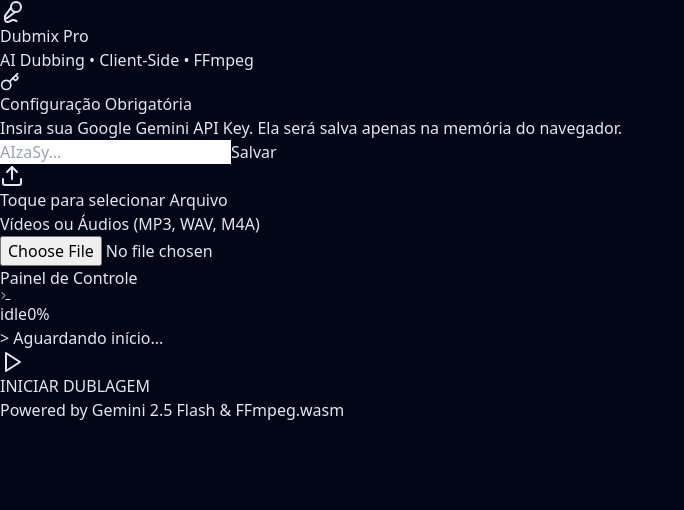
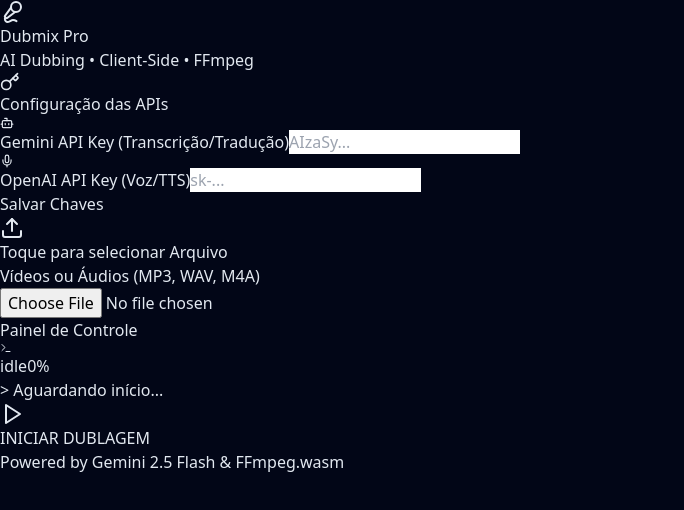
Before and after one commit to Blzofando/DubmixPRO, a React (Vite) app: page / in a window 1280 px wide. Shown: the top 510 px of the page, without its empty margins (0-684 px from the left). Built offline with nearby package versions, Linux system fonts and the light colour scheme.

Commit message:
Atualizar o ApiKeyInput.tsx

```diff
--- a/src/components/ApiKeyInput.tsx
+++ b/src/components/ApiKeyInput.tsx
@@ -1,35 +1,62 @@
 import React, { useState } from 'react';
 import { useProject } from '../contexts/ProjectContext';
-import { Key } from 'lucide-react';
+import { Key, Bot, Mic } from 'lucide-react';
 
 export const ApiKeyInput = () => {
-  const { apiKey, setApiKey } = useProject();
-  const [inputVal, setInputVal] = useState('');
+  const { apiKey, setApiKey, openAIKey, setOpenAIKey } = useProject();
+  const [geminiVal, setGeminiVal] = useState('');
+  const [openAIVal, setOpenAIVal] = useState('');
 
-  if (apiKey) return null; // Esconde se já salvou
+  // Só esconde se TIVER AS DUAS chaves salvas
+  if (apiKey && openAIKey) return null;
+
+  const handleSave = () => {
+    if (geminiVal) setApiKey(geminiVal);
+    if (openAIVal) setOpenAIKey(openAIVal);
+  };
 
   return (
     <div className="bg-slate-800 p-4 rounded-lg border border-slate-700 mb-6">
-      <div className="flex items-center gap-2 mb-2 text-yellow-400">
+      <div className="flex items-center gap-2 mb-4 text-yellow-400">
         <Key size={20} />
-        <h3 className="font-bold">Configuração Obrigatória</h3>
+        <h3 className="font-bold">Configuração das APIs</h3>
       </div>
-      <p className="text-sm text-slate-400 mb-3">
-        Insira sua Google Gemini API Key. Ela será salva apenas na memória do navegador.
-      </p>
-      <div className="flex gap-2">
-        <input
-          type="password"
-          value={inputVal}
-          onChange={(e) => setInputVal(e.target.value)}
-          placeholder="AIzaSy..."
-          className="flex-1 bg-slate-900 border border-slate-700 rounded p-2 text-white"
-        />
+
+      <div className="space-y-4">
+        {/* Gemini Input */}
+        <div>
+          <label className="flex items-center gap-2 text-xs text-slate-400 mb-1">
+            <Bot size={14} /> Gemini API Key (Transcrição/Tradução)
+          </label>
+          <input
+            type="password"
+            value={geminiVal}
+            onChange={(e) => setGeminiVal(e.target.value)}
+            placeholder="AIzaSy..."
+            className="w-full bg-slate-900 border border-slate-700 rounded p-2 text-white text-sm"
+          />
+        </div>
+
+        {/* OpenAI Input */}
+        <div>
+          <label className="flex items-center gap-2 text-xs text-slate-400 mb-1">
+            <Mic size={14} /> OpenAI API Key (Voz/TTS)
+          </label>
+          <input
+            type="password"
+            value={openAIVal}
+            onChange={(e) => setOpenAIVal(e.target.value)}
+            placeholder="sk-..."
+            className="w-full bg-slate-900 border border-slate-700 rounded p-2 text-white text-sm"
+          />
+        </div>
+
         <button
-          onClick={() => setApiKey(inputVal)}
-          className="bg-blue-600 hover:bg-blue-700 text-white px-4 py-2 rounded font-bold"
+          onClick={handleSave}
+          disabled={!geminiVal || !openAIVal}
+          className="w-full bg-blue-600 hover:bg-blue-700 disabled:bg-slate-700 text-white p-2 rounded font-bold transition-colors"
         >
-          Salvar
+          Salvar Chaves
         </button>
       </div>
     </div>
```
